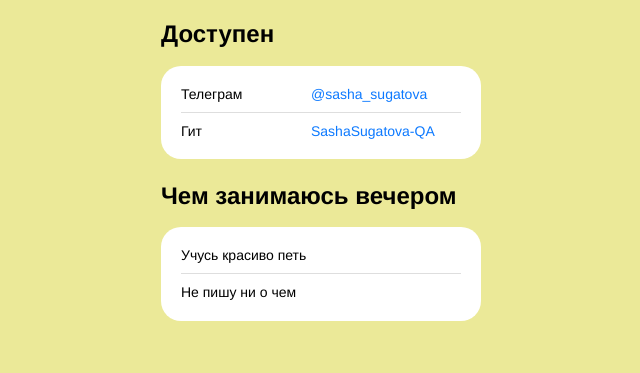
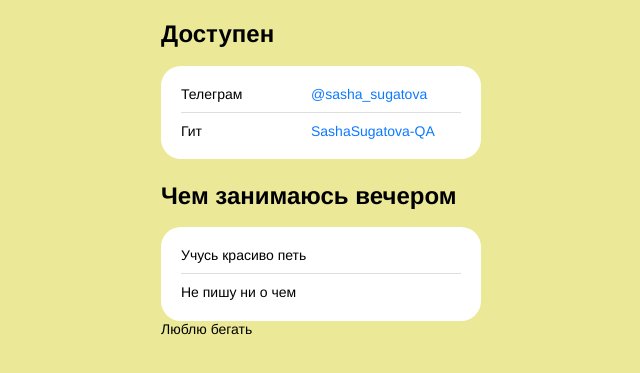
Before and after one commit to SashaSugatova-QA/cv, a plain HTML site: page index.html in a window 1280 px wide. Shown: the part 173-546 px from the top of the page, without its empty margins (319-959 px from the left). Drawn offline with Linux system fonts and the light colour scheme.

Commit message:
добавила занятие

```diff
--- a/index.html
+++ b/index.html
@@ -44,6 +44,9 @@
             <p class="links__title">Не пишу ни о чем</p>
           </li>
         </ul>
+        <li class="links__link">
+          <p class="links__title">Люблю бегать</p>
+        </li>
       </section>
     </main>
   </body>
```
